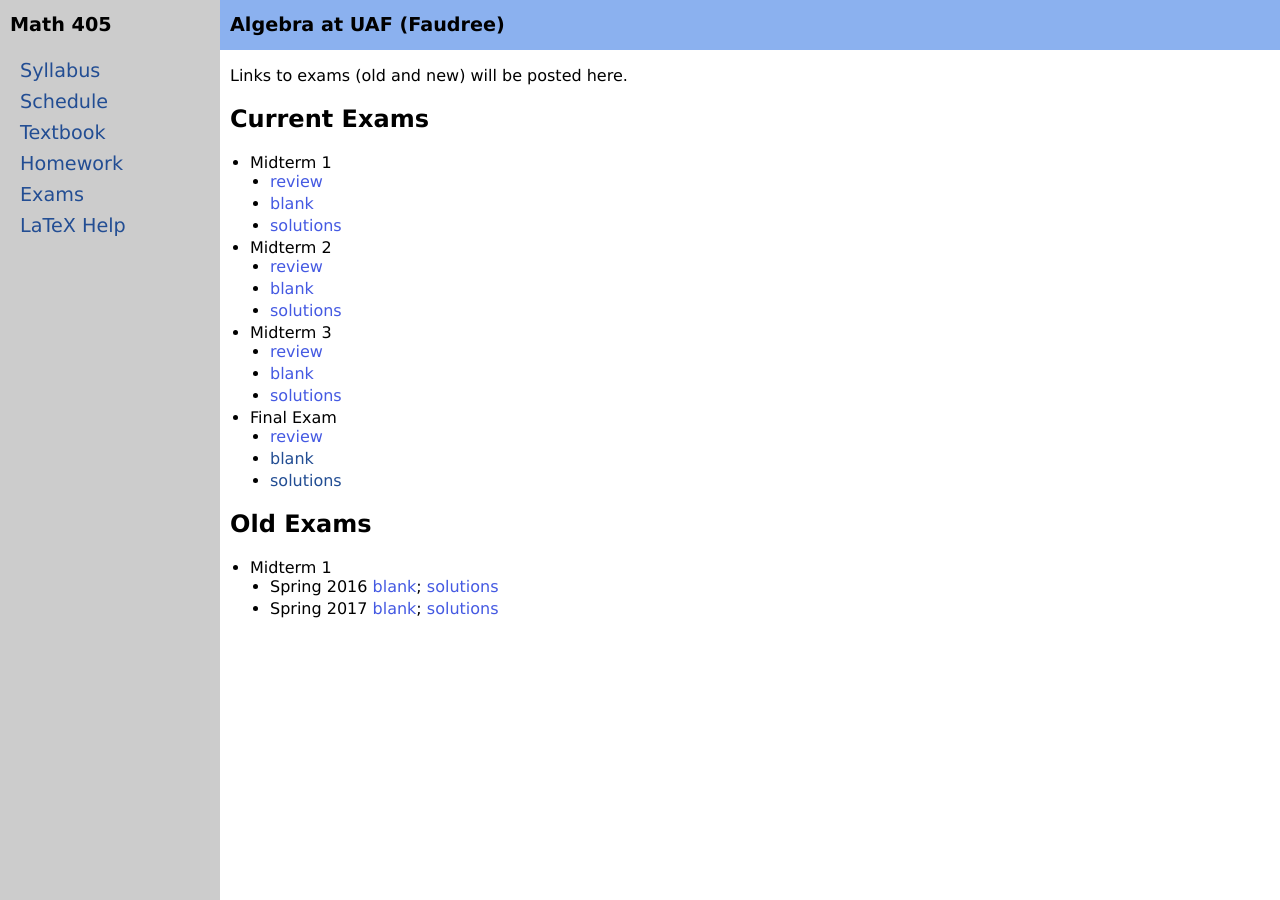
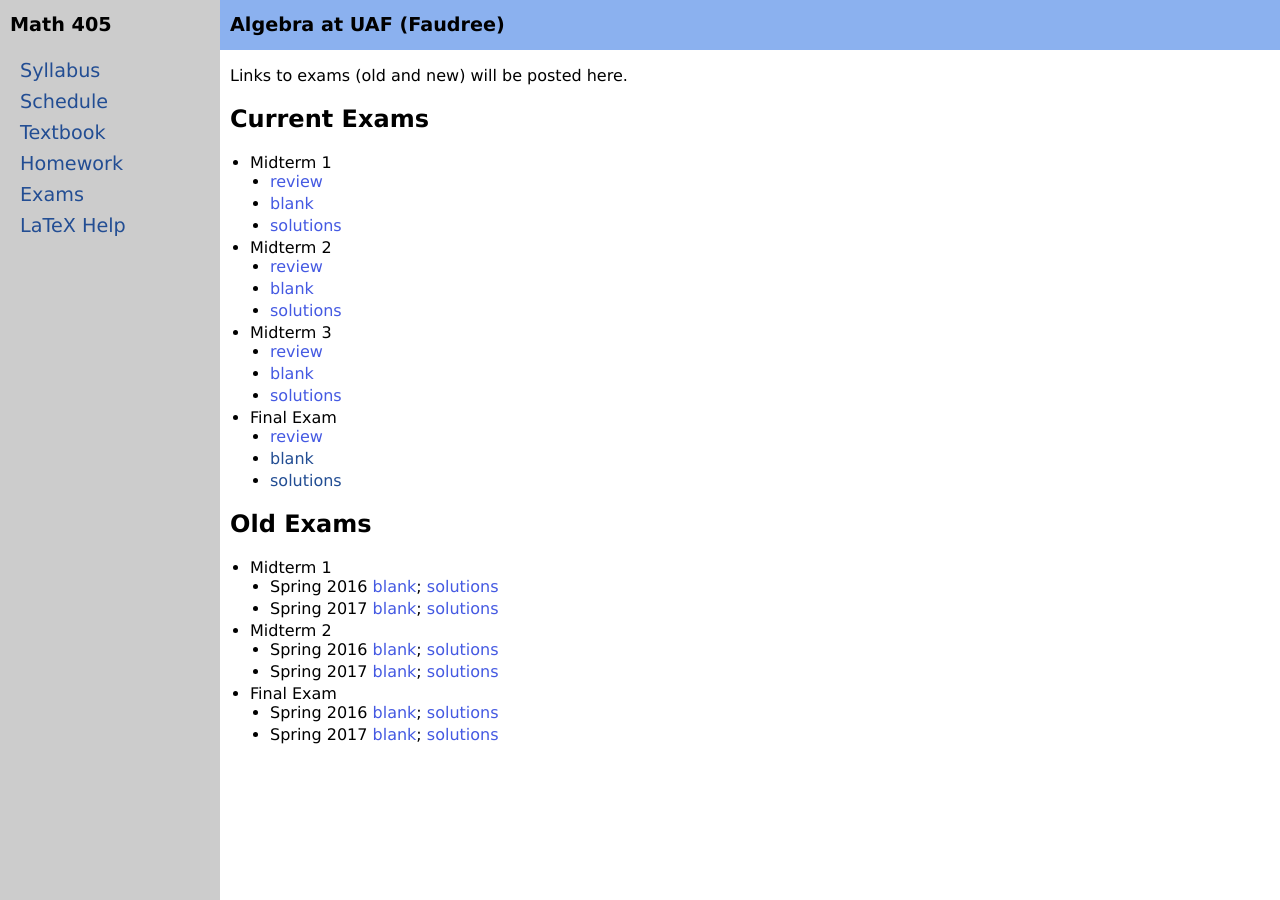
Before and after one commit to jrfaudree/M405s2024, a Jekyll site: the page built from exam-page.md, in a window 1280 px wide. Built offline with Jekyll 4.4.1, drawn with Linux system fonts in a browser that asks for light colours.

Commit message:
Update exam-page.md

```diff
--- a/exam-page.md
+++ b/exam-page.md
@@ -32,3 +32,9 @@ Links to exams (old and new) will be posted here.
 - Midterm 1
   - Spring 2016 [blank](assets/tests/M405_T1.pdf); [solutions](assets/tests/M405_T1s.pdf)
   - Spring 2017 [blank](assets/tests/M405S17_T1.pdf); [solutions](assets/tests/M405S17_T1-solns.pdf)
+- Midterm 2
+  - Spring 2016 [blank](assets/tests/M405_T2.pdf); [solutions](assets/tests/M405_T2s.pdf)
+  - Spring 2017 [blank](assets/tests/M405S17_T2.pdf); [solutions](assets/tests/M405S17_T2-solns.pdf)
+- Final Exam
+  - Spring 2016 [blank](assets/tests/M405_Final_Exam.pdf); [solutions](assets/tests/M405_Final_Exam-solns.pdf)
+  - Spring 2017 [blank](assets/tests/M405S17_finalexam.pdf); [solutions](assets/tests/M405S17_finalexam-solns.pdf)
```
